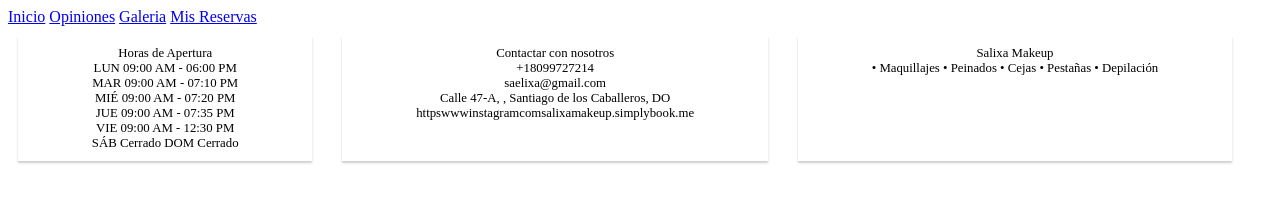
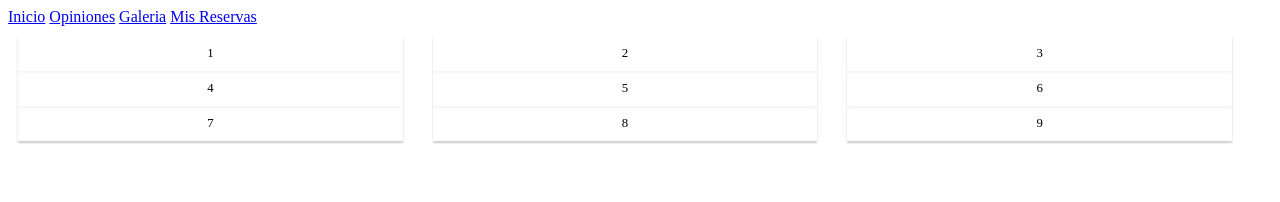
Before and after one commit to vincentservio/salixa-Js, a plain HTML site: page Index.html in a window 1280 px wide. Both pictures are taken after a click on the link "Galeria". Drawn offline with Linux system fonts and the light colour scheme.

Commit message:
skeleton for home and gallery

```diff
--- a/Index.html
+++ b/Index.html
@@ -10,9 +10,13 @@
     <div id="Nav"></div>
     <div id="Header"></div>
     <div id="Info"></div>
+    <div id="gallery"></div>
 
     <div id="index"></div>
 
     <script src="index.js"></script>
+    <script src="gallery.js"></script>
+    <script src="clearDivs.js"></script>
+    <script src="clickLinks.js"></script>
   </body>
 </html>
--- /dev/null
+++ b/clearDivs.js
@@ -0,0 +1,4 @@
+const clearClicks = () => {
+  document.getElementById("Info").innerHTML = "";
+  document.getElementById("gallery").innerHTML = "";
+};
--- /dev/null
+++ b/clickLinks.js
@@ -0,0 +1,7 @@
+const clickLinks = () => {
+  const gallery = document.getElementById("galleryTab");
+  gallery.addEventListener("click", galleryClick);
+
+  const home = document.getElementById("homeTab");
+  home.addEventListener("click", loadInfo);
+};
--- /dev/null
+++ b/gallery.js
@@ -0,0 +1,15 @@
+const galleryClick = () => {
+  clearClicks();
+  document.getElementById("gallery").innerHTML += `
+  <div class="grid-container">
+  <div class="grid-item">1</div>
+  <div class="grid-item">2</div>
+  <div class="grid-item">3</div>
+  <div class="grid-item">4</div>
+  <div class="grid-item">5</div>
+  <div class="grid-item">6</div>
+  <div class="grid-item">7</div>
+  <div class="grid-item">8</div>
+  <div class="grid-item">9</div>
+</div>`;
+};
--- a/index.js
+++ b/index.js
@@ -1,19 +1,22 @@
 index = document.getElementById("index");
 const loadIndex = () => {
   loadNav();
+
   loadInfo();
 };
 document.addEventListener("DOMContentLoaded", loadIndex);
 
 const loadNav = () => {
   nav = document.getElementById("Nav");
-  nav.innerHTML = `       <a href="#">Inicio</a>
-        <a href="#">Opiniones</a>
-        <a href="#">Galeria</a>
-        <a href="#">Mis Reservas</a>`;
+  nav.innerHTML = `       <a href="#" id="homeTab">Inicio</a>
+        <a href="#" id="options">Opiniones</a>
+        <a href="#" id="galleryTab">Galeria</a>
+        <a href="#" id="Reserve">Mis Reservas</a>`;
+  clickLinks();
 };
 
 const loadInfo = () => {
+  clearClicks();
   info = document.getElementById("Info");
   info.innerHTML = `
 
@@ -56,4 +59,5 @@ const loadInfo = () => {
 
 
     `;
+  clickLinks();
 };
```
